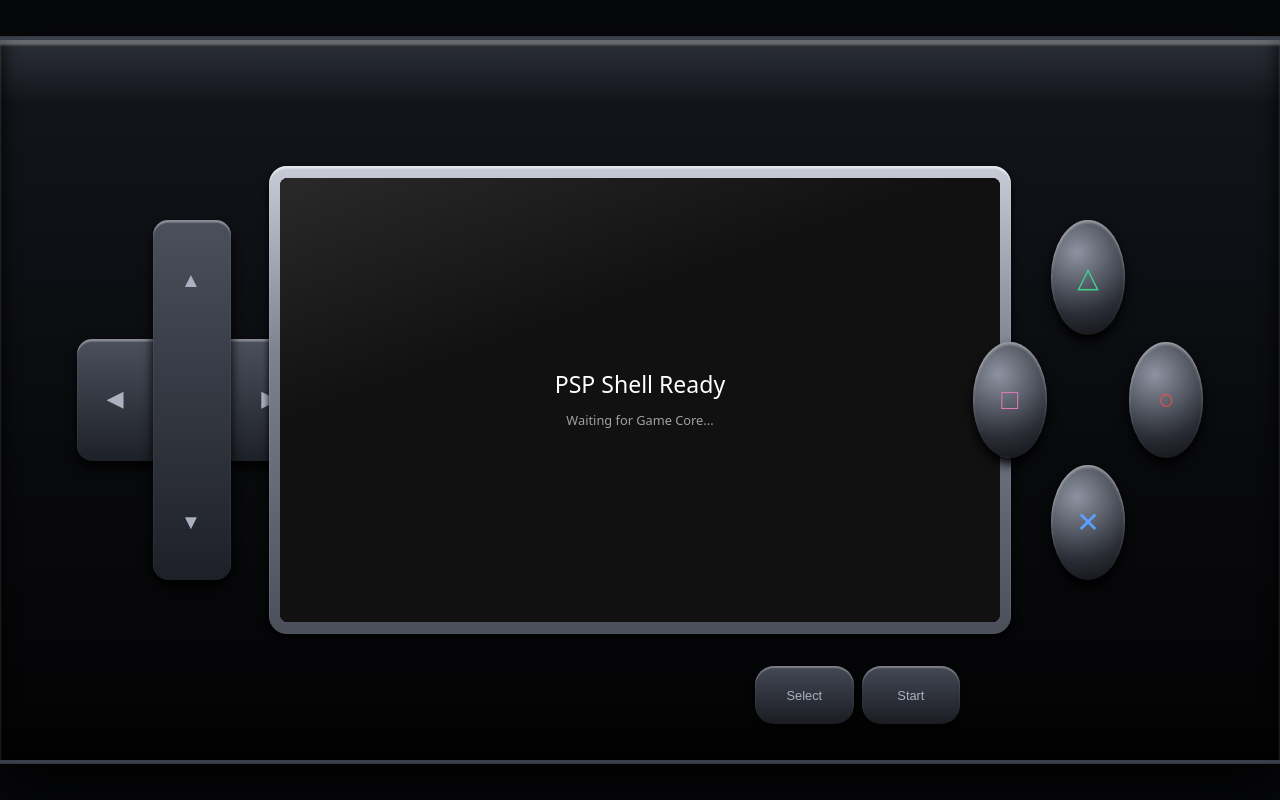
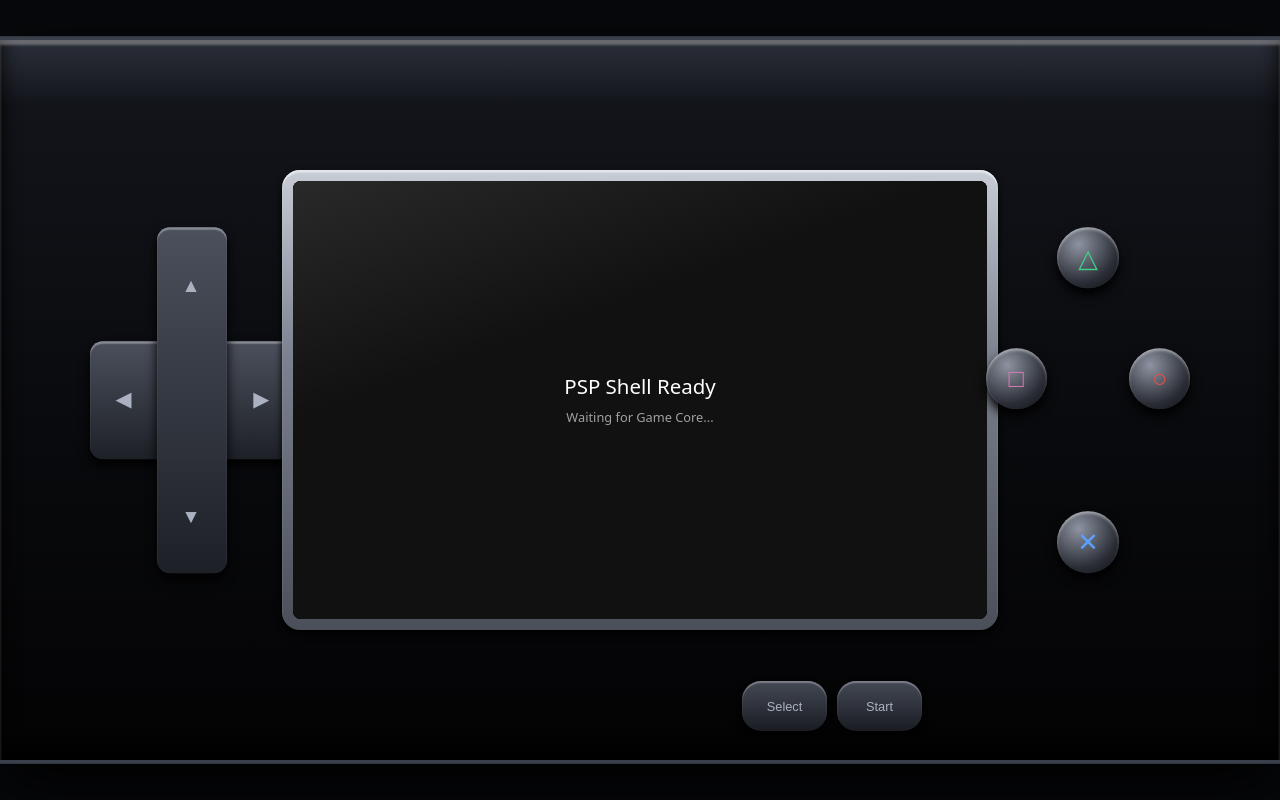
Before and after one commit to adrianva986-boop/psp-console, a plain HTML site: page index.html in a window 1280 px wide. Drawn offline with Linux system fonts and the light colour scheme.

Commit message:
Fix face button diamond layout and alignment

```diff
--- a/index.html
+++ b/index.html
@@ -9,11 +9,11 @@
 * { box-sizing: border-box; touch-action: none; user-select: none; -webkit-user-select: none; -webkit-tap-highlight-color: transparent; }
 html, body { margin: 0; width: 100%; height: 100%; background: #07080b; overflow: hidden; font-family: system-ui, sans-serif; color: #cfd5e2; display: flex; align-items: center; justify-content: center; }
 
-/* Fully Responsive Scaling Container */
+/* Perfect Scaled PSP Body */
 .psp {
   position: relative;
   width: 100vw;
-  height: 56.25vw; /* 16:9 Aspect Ratio */
+  height: 56.25vw;
   max-height: 100vh;
   max-width: 177.78vh;
   background: linear-gradient(#2c303a, #12141a 9%, #090a0d 55%, #030304);
@@ -27,8 +27,8 @@ html, body { margin: 0; width: 100%; height: 100%; background: #07080b; overflow
 
 /* Screen Bezel */
 .bez {
-  width: 58%;
-  height: 65%;
+  width: 56%;
+  height: 64%;
   border-radius: 1.4vw;
   padding: 0.9vw;
   background: linear-gradient(#c7ccd6, #7c828f 40%, #4a4f5a);
@@ -61,22 +61,22 @@ html, body { margin: 0; width: 100%; height: 100%; background: #07080b; overflow
   place-items: center;
   background: #111;
   color: #fff;
-  font-size: 1.8vw;
+  font-size: 1.6vw;
   text-align: center;
 }
 
 /* D-Pad (Left) */
 .pad {
-  left: 6%;
+  left: 7%;
   top: 50%;
   transform: translateY(-50%);
-  width: 18%;
-  height: 50%;
+  width: 16%;
+  height: 48%;
 }
 .pad::before, .pad::after {
   content: "";
   position: absolute;
-  border-radius: 1.2vw;
+  border-radius: 1vw;
   background: linear-gradient(#4b505c, #1d2027);
   box-shadow: inset 0 0.2vw 0.1vw rgba(255,255,255,.35), 0 0.5vw 0.8vw #000;
 }
@@ -85,7 +85,7 @@ html, body { margin: 0; width: 100%; height: 100%; background: #07080b; overflow
 .pad b {
   position: absolute;
   z-index: 1;
-  font-size: 1.6vw;
+  font-size: 1.5vw;
   color: #aab1c0;
   width: 33%;
   height: 33%;
@@ -93,20 +93,20 @@ html, body { margin: 0; width: 100%; height: 100%; background: #07080b; overflow
   place-items: center;
 }
 
-/* Face Buttons (Right) */
+/* Face Buttons (Right) - Clean Diamond Layout */
 .face {
-  right: 6%;
+  right: 7%;
   top: 50%;
   transform: translateY(-50%);
-  width: 18%;
-  height: 50%;
+  width: 16vw;
+  height: 48%;
 }
 .fb {
   position: absolute;
-  width: 32%;
-  height: 32%;
+  width: 4.8vw;
+  height: 4.8vw;
   border-radius: 50%;
-  font-size: 2.2vw;
+  font-size: 2vw;
   display: grid;
   place-items: center;
   background: radial-gradient(circle at 35% 28%, #8d93a1, #2a2d35 65%, #0e0f12);
@@ -115,16 +115,21 @@ html, body { margin: 0; width: 100%; height: 100%; background: #07080b; overflow
   padding: 0;
   border: 0;
 }
-.fb.on { transform: scale(.92); filter: brightness(1.5); }
+/* Absolute positioning for the diamond shape */
+.fb.triangle { top: 0%; left: 35%; color: #3fd08a; }
+.fb.circle   { top: 35%; right: 0%; color: #e2504f; }
+.fb.cross    { bottom: 0%; left: 35%; color: #5aa0ff; }
+.fb.square   { top: 35%; left: 0%; color: #e07ab8; }
+.fb.on       { transform: scale(.92); filter: brightness(1.5); }
 
 /* Start / Select */
 .ss {
-  right: 25%;
-  bottom: 5%;
-  width: 16%;
-  height: 8%;
+  right: 28%;
+  bottom: 4%;
+  width: 14%;
+  height: 7%;
   display: flex;
-  gap: 4%;
+  gap: 6%;
 }
 .ss button {
   flex: 1;
@@ -164,10 +169,10 @@ html, body { margin: 0; width: 100%; height: 100%; background: #07080b; overflow
     <div>PSP Shell Ready<br><small style="opacity:0.6;font-size:1vw">Waiting for Game Core...</small></div>
   </div></div></div>
   <div class="face">
-    <button class="fb" style="left:34%;top:0;color:#3fd08a">△</button>
-    <button class="fb" style="left:68%;top:34%;color:#e2504f">○</button>
-    <button class="fb" style="left:34%;top:68%;color:#5aa0ff">✕</button>
-    <button class="fb" style="left:0;top:34%;color:#e07ab8">□</button>
+    <button class="fb triangle">△</button>
+    <button class="fb circle">○</button>
+    <button class="fb cross">✕</button>
+    <button class="fb square">□</button>
   </div>
   <div class="ss"><button>Select</button><button>Start</button></div>
 </div>
```
